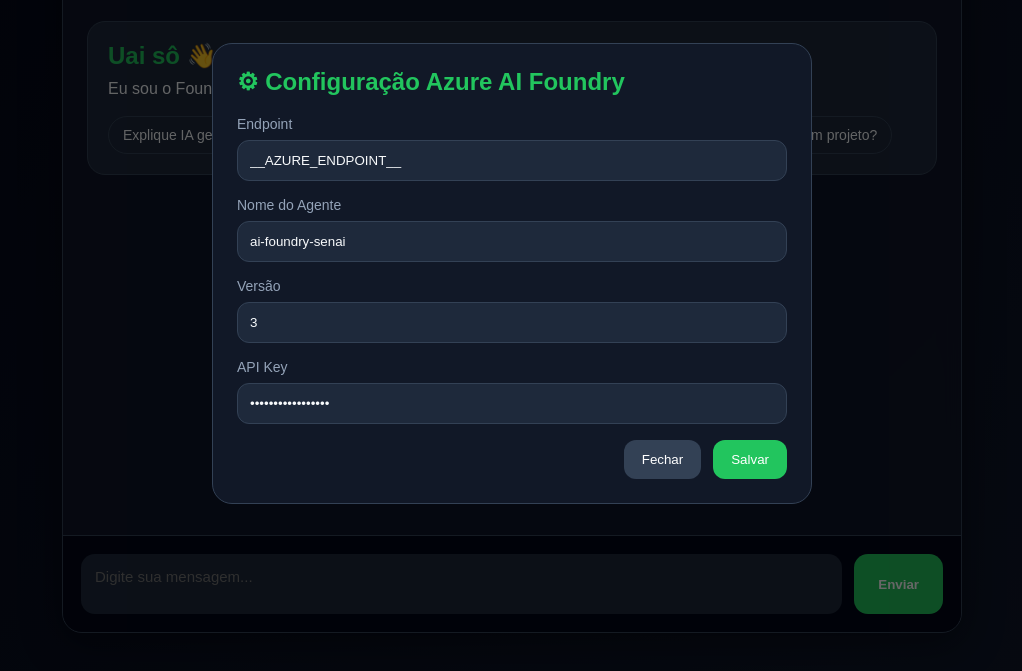
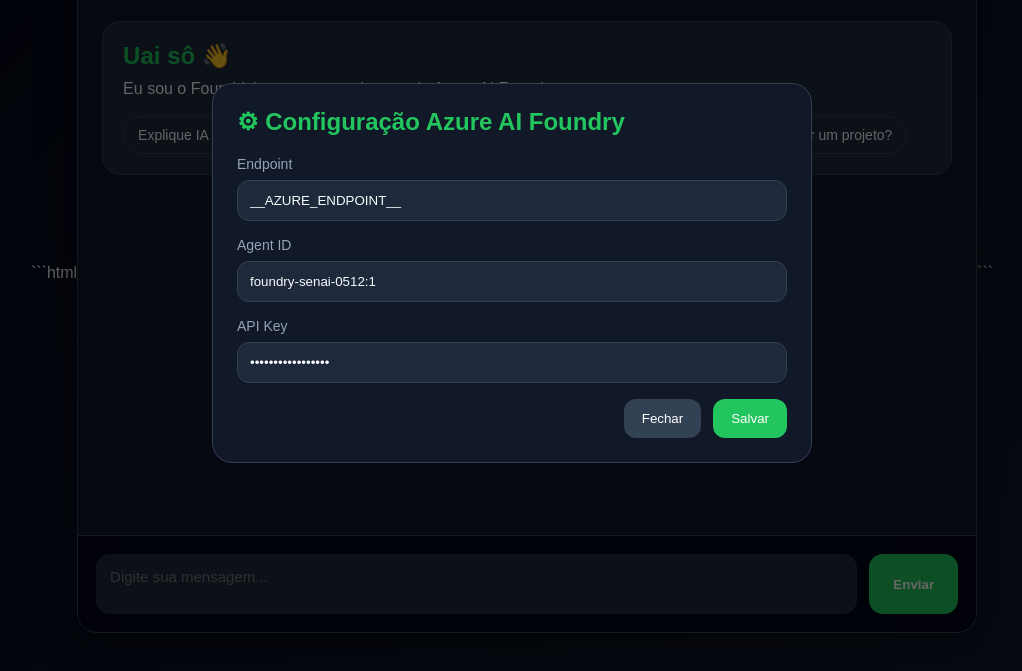
Before and after one commit to gabrieleCavalcanti/foundrizin-chat, a plain HTML site: page index.html in a window 1280 px wide. Both pictures are taken after a click on the button "⚙ Config". Shown: the part 127-798 px from the top of the page, without its empty margins (128-1150 px from the left). Drawn offline with Linux system fonts and the light colour scheme.

Commit message:
feat: chatbot Foundrizin

````diff
--- a/index.html
+++ b/index.html
@@ -1,3 +1,4 @@
+```html
 <!DOCTYPE html>
 <html lang="pt-BR">
 <head>
@@ -340,8 +341,6 @@
 
 </div>
 
-<!-- Modal Config -->
-
 <div class="modal" id="configModal">
 
   <div class="modal-content">
@@ -358,20 +357,11 @@
     </div>
 
     <div class="field">
-      <label>Nome do Agente</label>
+      <label>Agent ID</label>
 
       <input
-        id="agent"
-        value="ai-foundry-senai"
-      />
-    </div>
-
-    <div class="field">
-      <label>Versão</label>
-
-      <input
-        id="version"
-        value="3"
+        id="agentId"
+        value="foundry-senai-0512:1"
       />
     </div>
 
@@ -408,14 +398,12 @@
   let config = {
     endpoint: localStorage.getItem("endpoint") || "__AZURE_ENDPOINT__",
     apiKey: localStorage.getItem("apiKey") || "__AZURE_API_KEY__",
-    agent: localStorage.getItem("agent") || "ai-foundry-senai",
-    version: localStorage.getItem("version") || "3"
+    agentId: localStorage.getItem("agentId") || "foundry-senai-0512:1"
   };
 
   document.getElementById("endpoint").value = config.endpoint;
   document.getElementById("apiKey").value = config.apiKey;
-  document.getElementById("agent").value = config.agent;
-  document.getElementById("version").value = config.version;
+  document.getElementById("agentId").value = config.agentId;
 
   function openConfig(){
     document.getElementById("configModal").style.display = "flex";
@@ -429,13 +417,11 @@
 
     config.endpoint = document.getElementById("endpoint").value;
     config.apiKey = document.getElementById("apiKey").value;
-    config.agent = document.getElementById("agent").value;
-    config.version = document.getElementById("version").value;
+    config.agentId = document.getElementById("agentId").value;
 
     localStorage.setItem("endpoint", config.endpoint);
     localStorage.setItem("apiKey", config.apiKey);
-    localStorage.setItem("agent", config.agent);
-    localStorage.setItem("version", config.version);
+    localStorage.setItem("agentId", config.agentId);
 
     alert("Configuração salva!");
     closeConfig();
@@ -498,8 +484,7 @@
             extra_body:{
               agent_reference:{
                 type:"agent_reference",
-                name:config.agent,
-                version:config.version
+                id:config.agentId
               }
             }
 
@@ -554,3 +539,4 @@
 
 </body>
 </html>
+```
````
Also changed, not shown: 1 other file.
